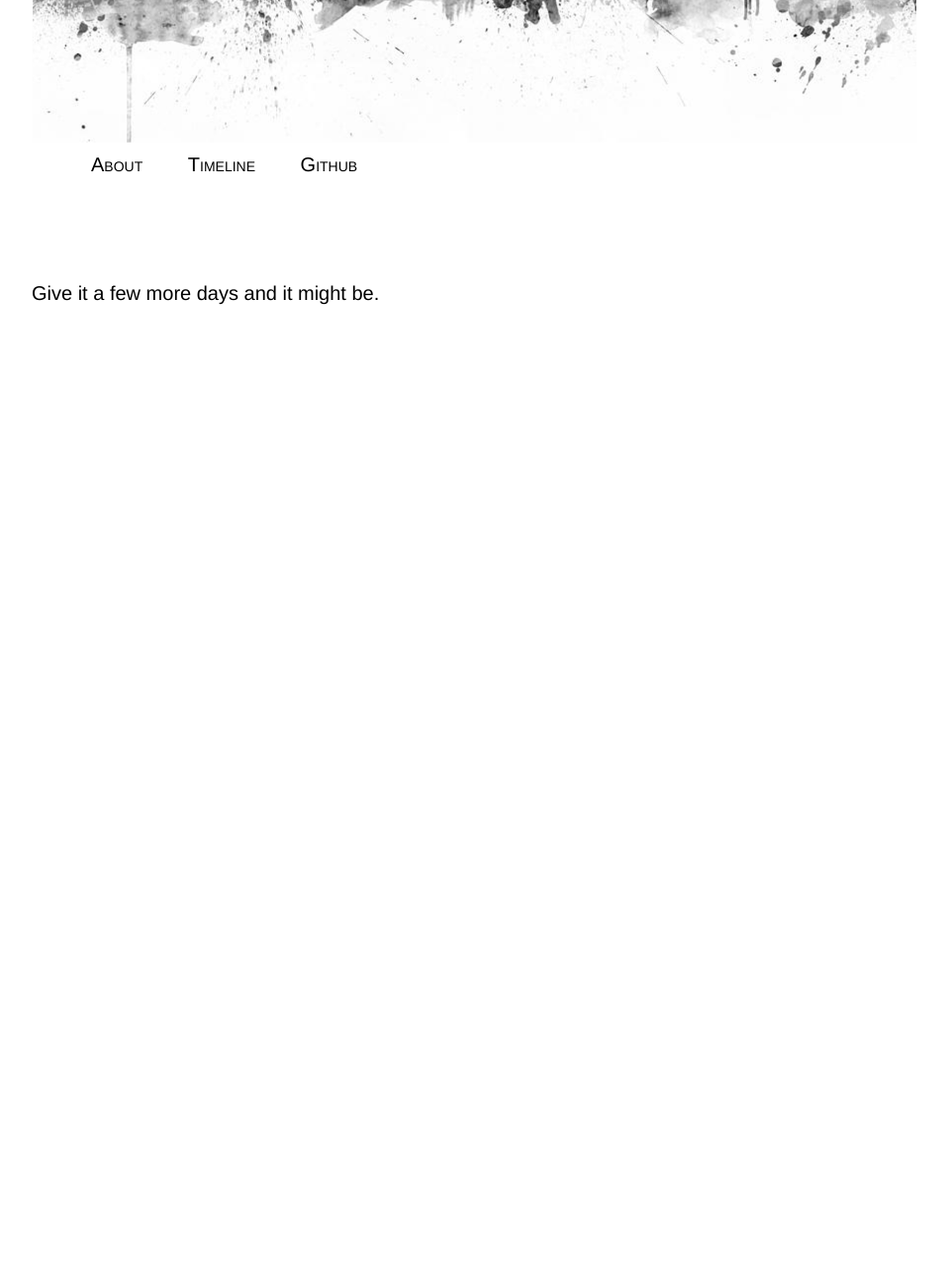
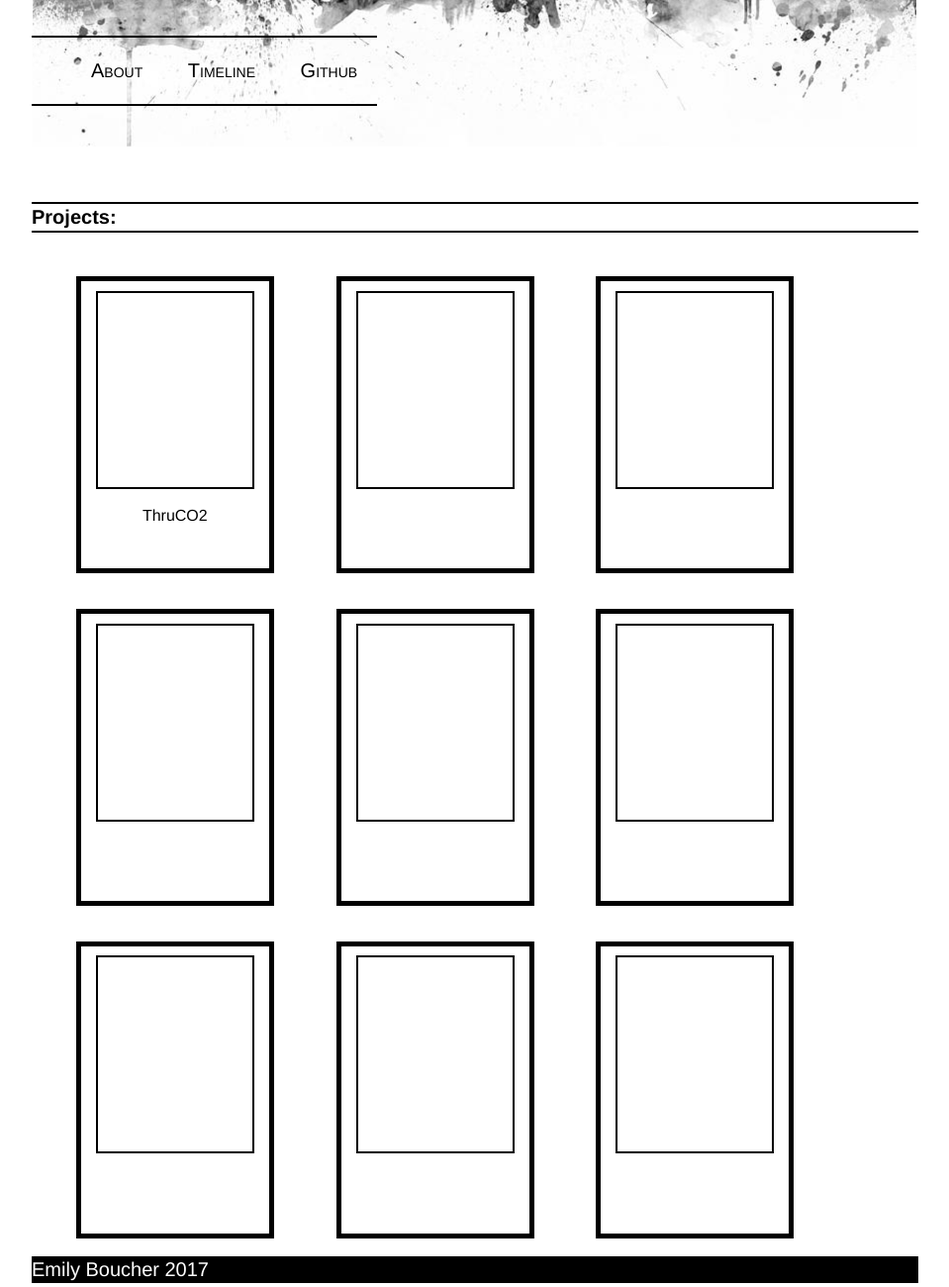
Before and after one commit to Boucherie/Boucherie.github.io, a plain HTML site: page index.html in a window 1280 px wide. Shown: the part 400-1700 px from the top of the page at 99% size, without its empty margins (160-1119 px from the left). Before the commit the page ends 800 px from the top, so only its background shows below. Drawn offline with Linux system fonts and the light colour scheme.

Commit message:
added gallery boxes, with space for icons and text; added border-box sizing; footer

```diff
--- a/index.html
+++ b/index.html
@@ -25,9 +25,76 @@
     </header>
 
     <main>
-      <p>Give it a few more days and it might be.
-      </p>
+      <h4>Projects:
+      </h4>
+      <div class="display-project-box">
+        <div class="display-project-box-icon">
+            <img src="" alt="">
+        </div>
+        <div class="display-project-box-text">
+          <p>ThruCO<span>2<span></p>
+        </div>
+      </div>
+      <div class="display-project-box">
+        <div class="display-project-box-icon">
+          <img src="" alt="">
+        </div>
+        <div class="display-project-box-text">
+        </div>
+      </div>
+      <div class="display-project-box">
+        <div class="display-project-box-icon">
+          <img src="" alt="">
+        </div>
+        <div class="display-project-box-text">
+        </div>
+      </div>
+      <div class="display-project-box">
+        <div class="display-project-box-icon">
+          <img src="" alt="">
+        </div>
+        <div class="display-project-box-text">
+        </div>
+      </div>
+      <div class="display-project-box">
+        <div class="display-project-box-icon">
+          <img src="" alt="">
+        </div>
+        <div class="display-project-box-text">
+        </div>
+      </div>
+      <div class="display-project-box">
+        <div class="display-project-box-icon">
+          <img src="" alt="">
+        </div>
+        <div class="display-project-box-text">
+          <img src="" alt="">
+        </div>
+      </div>
+      <div class="display-project-box">
+        <div class="display-project-box-icon">
+          <img src="" alt="">
+        </div>
+        <div class="display-project-box-text">
+        </div>
+      </div>
+      <div class="display-project-box">
+        <div class="display-project-box-icon">
+          <img src="" alt="">
+        </div>
+        <div class="display-project-box-text">
+        </div>
+      </div>
+      <div class="display-project-box">
+        <div class="display-project-box-icon">
+          <img src="" alt="">
+        </div>
+        <div class="display-project-box-text">
+        </div>
+      </div>
     </main>
-
   </body>
+  <footer>
+    <p>Emily Boucher 2017</p>
+  </footer>
 </html>
--- a/main.css
+++ b/main.css
@@ -1,8 +1,12 @@
+* {
+  box-sizing: border-box;
+}
+
 html {
   font-family: "Helvetica Neue", Helvetica, Arial, sans-serif;
   font-size: 20px;
   line-height: 1.35;
-  box-sizing: border-box;
+
 }
 
 body {
@@ -20,10 +24,14 @@ header {
   font-variant: small-caps;
 }
 
+#title-page {
+  position: relative;
+}
+
 #subtitle {
   visibility: hidden;
   position: absolute;
-  right: 15%;
+  right: 10%;
 }
 
 .headerimg {
@@ -43,9 +51,61 @@ nav {
   bottom: 25%;
   text-align: center;
   margin: auto;
+  border-bottom: 2px solid black;
+  border-top: 2px solid black;
+}
+
+nav, h1, h4 {
+  border-bottom: 2px solid black;
+  border-top: 2px solid black;
 }
 
 li {
   display: inline;
   padding: 0 1em;
 }
+
+main {
+  margin-top: -10%;
+}
+
+.display-project-box {
+  display: block;
+  border: 5px solid black;
+  width: 200px;
+  height: 300px;
+  margin: 2% 2% 2% 5%;
+  float: left;
+  position: relative;
+}
+
+.display-project-box:hover {
+  border: 10px solid black;
+
+}
+
+.display-project-box-icon {
+  border: 2px solid black;
+  margin: 5% auto;
+  width: 160px;
+  height: 200px;
+}
+
+.display-project-box-text {
+  font-size: 16px;
+  margin: 5% auto;
+  text-align: center;
+}
+
+span {
+}
+
+footer {
+  clear:both;
+  background-color: black;
+  color: white;
+  position: relative;
+  margin-top: 1em;
+  margin-bottom: 0;
+  position: static;
+}
```
